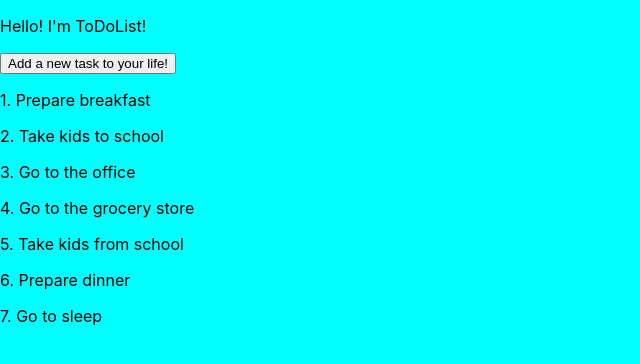
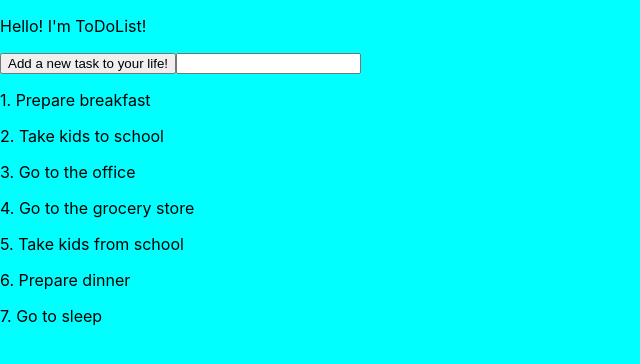
Before and after one commit to DimonKeval/todolist, a React (Create React App) app: page / in a window 1280 px wide. Shown: the top 364 px of the page, without its empty margins (0-640 px from the left). Built offline with nearby package versions, Linux system fonts and the light colour scheme.

Commit message:
technical commit

```diff
--- a/src/App.js
+++ b/src/App.js
@@ -1,16 +1,17 @@
 import React from 'react';
 import './App.css';
 import {TaskButton} from './components/TaskButton.jsx'
+import {InputComponent} from "./components/InputComponent";
 import {ListComponent} from "./components/ListComponent";
 
 export function App() {
-  return <>
+  return (<>
       <p>Hello! I'm ToDoList!</p>
-      <TaskButton text='Add a new task to your life!'/>
-
-      <ListComponent />
-
-      </>;
+      <TaskButton text='Add a new task to your life!' id='taskButton'/>
+      <InputComponent/>
+      <ListComponent/>
+      </>
+  );
 }
 
 export default App;
```
